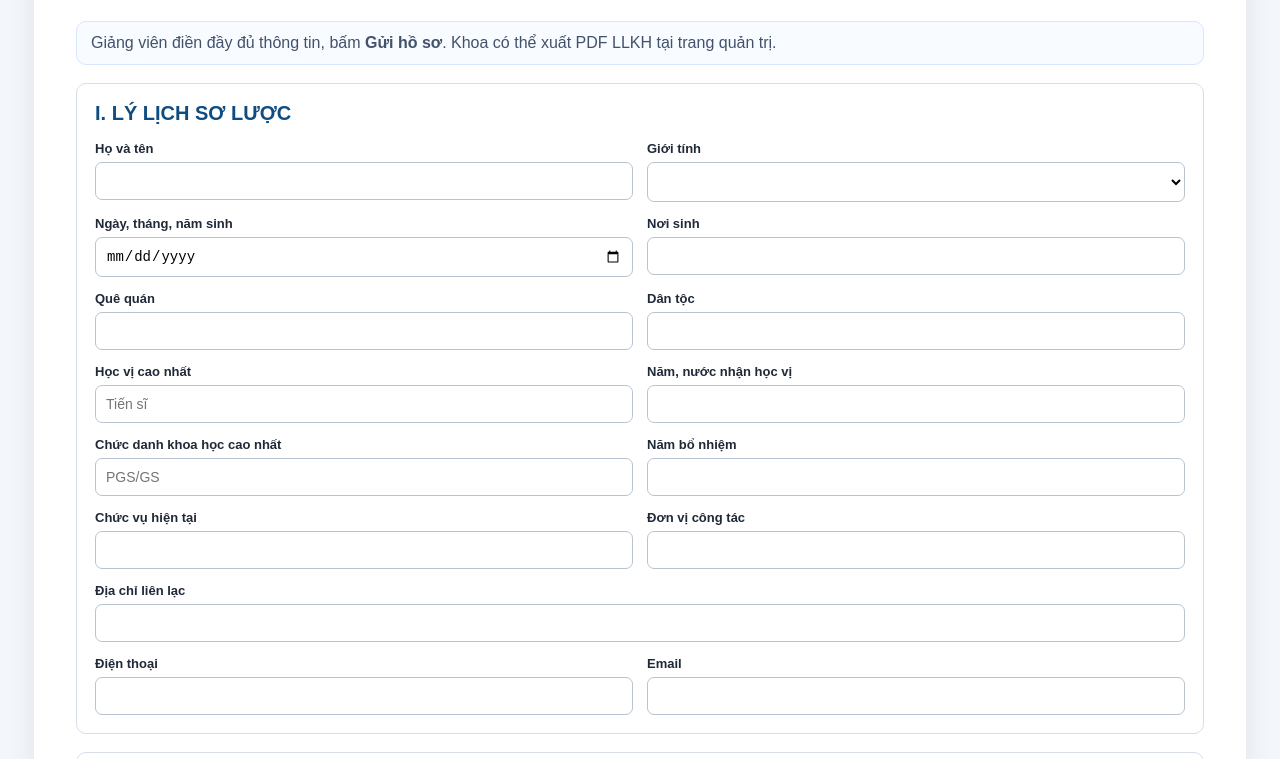
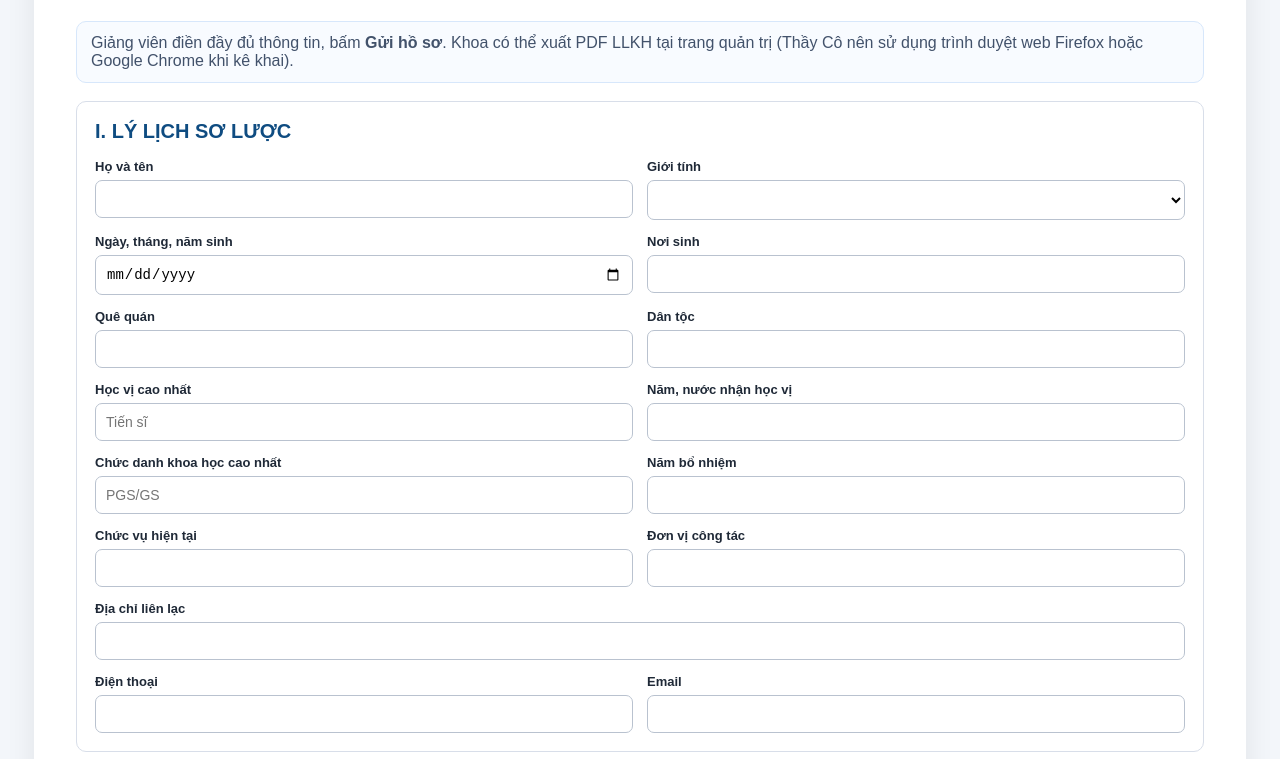
Before and after one commit to vuongbn90/llkh, a plain HTML site: page index.html in a window 1280 px wide. Shown: the part 148-907 px from the top of the page. Drawn offline with Linux system fonts and the light colour scheme.

Commit message:
Update index.html

```diff
--- a/index.html
+++ b/index.html
@@ -12,7 +12,7 @@
       <div class="top-note">Phụ lục IV - Mẫu thu thập thông tin giảng viên tham gia đào tạo nghiên cứu sinh</div>
       <h1>LÝ LỊCH KHOA HỌC</h1>
       <p class="subtitle">Giảng viên tham gia giảng dạy, hội đồng và hướng dẫn Tiến sĩ Quản trị kinh doanh tại Học viện Hàng không Việt Nam</p>
-      <div class="notice">Giảng viên điền đầy đủ thông tin, bấm <b>Gửi hồ sơ</b>. Khoa có thể xuất PDF LLKH tại trang quản trị.</div>
+      <div class="notice">Giảng viên điền đầy đủ thông tin, bấm <b>Gửi hồ sơ</b>. Khoa có thể xuất PDF LLKH tại trang quản trị (Thầy Cô nên sử dụng trình duyệt web Firefox hoặc Google Chrome khi kê khai).</div>
 
       <form id="llkhForm">
         <input type="hidden" name="profileId" id="profileId" />
```
